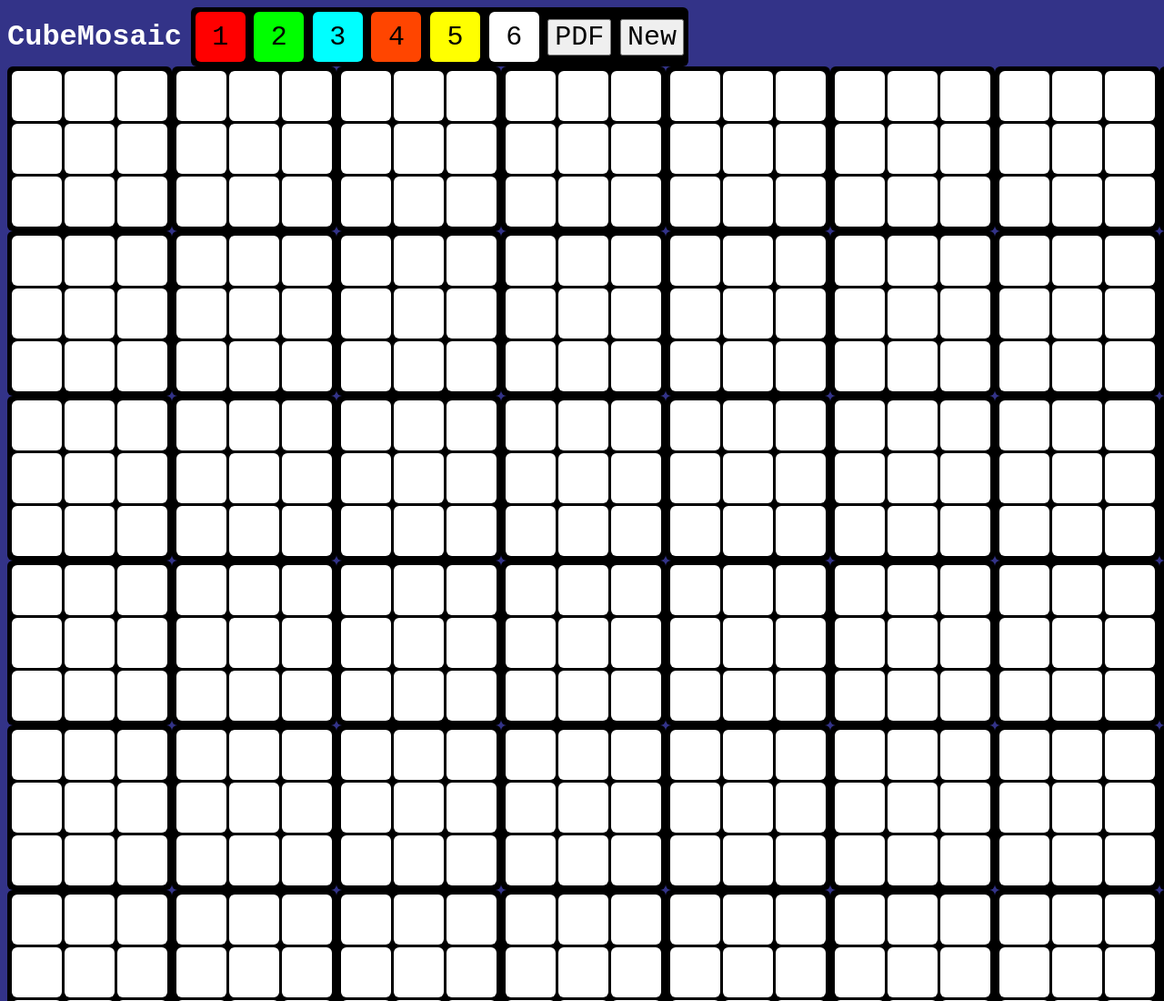
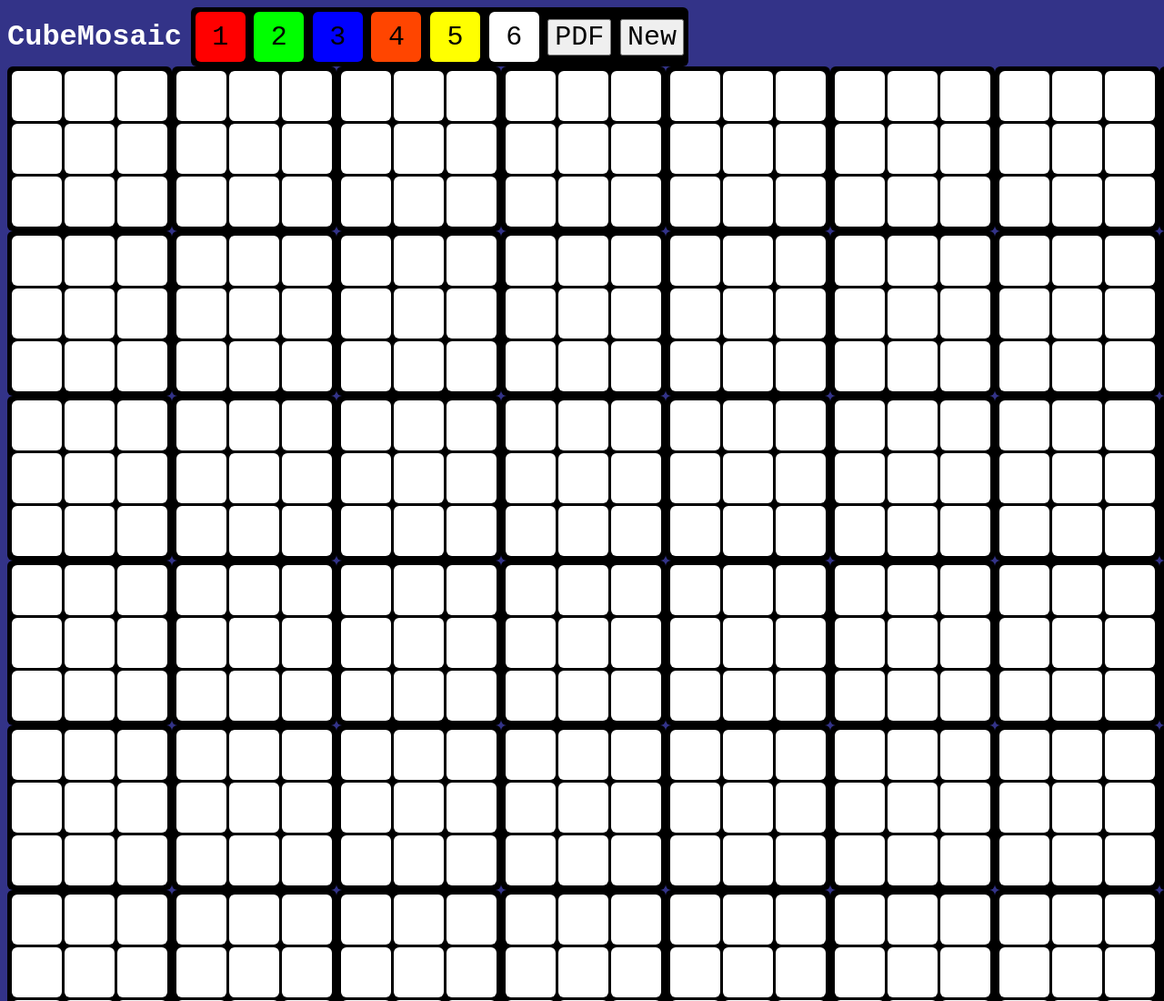
Before and after one commit to lightyyt/CubeMosaic, a plain HTML site: page index.html in a window 1280 px wide. Shown: the top 1100 px of the page at 91% size. Drawn offline with nearby package versions, Linux system fonts and the light colour scheme.

Commit message:
update index.css

```diff
--- a/index.css
+++ b/index.css
@@ -68,7 +68,7 @@ html, body {
 }
 
 .tile.blue {
-    background-color: cyan;
+    background-color: blue;
 }
 
 .tile.yellow {
```
